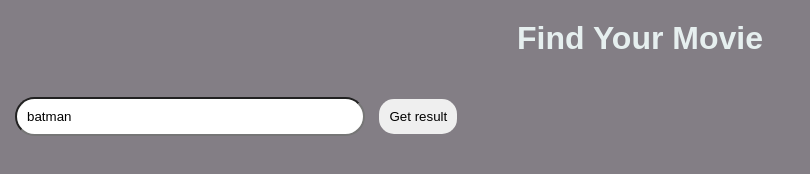
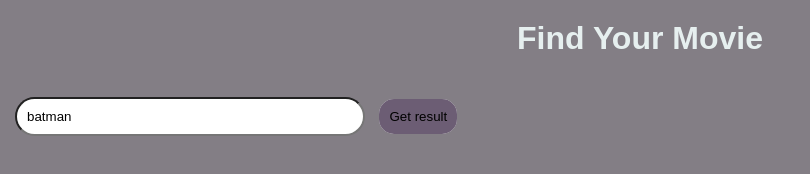
Before and after one commit to dugasova/FrontEnd, a plain HTML site: page homework-18/index.html in a window 1280 px wide. In both pictures the pointer is over the button "Get result". Shown: the whole page, without its empty margins (0-810 px from the left). Drawn offline with nearby package versions, Linux system fonts and the light colour scheme.

Commit message:
Added hover for btn

```diff
--- a/homework-18/style.css
+++ b/homework-18/style.css
@@ -47,6 +47,13 @@ body {
   margin-left: 10px;
   cursor: pointer;
   border: none;
+}
+
+#btn:hover {
+  box-shadow: inset 250px 0 0 0 #6c5d74;
+  opacity: 0, 8;
+  cursor: pointer;
+  transition: color .3s ease-in-out, box-shadow .3s ease-in-out;
 }
 
 #searchResults {
```
Also changed, not shown: homework-18/main.js (+4 -4 lines).
